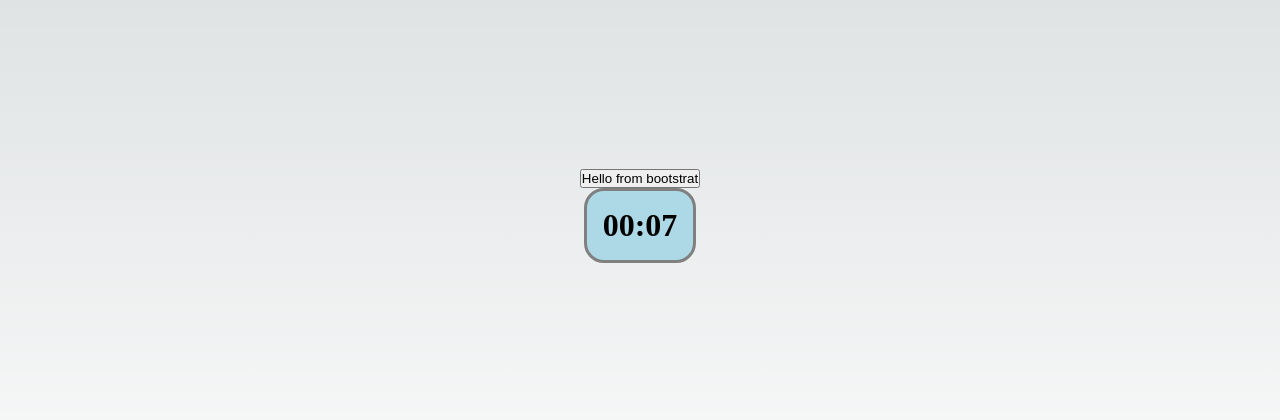
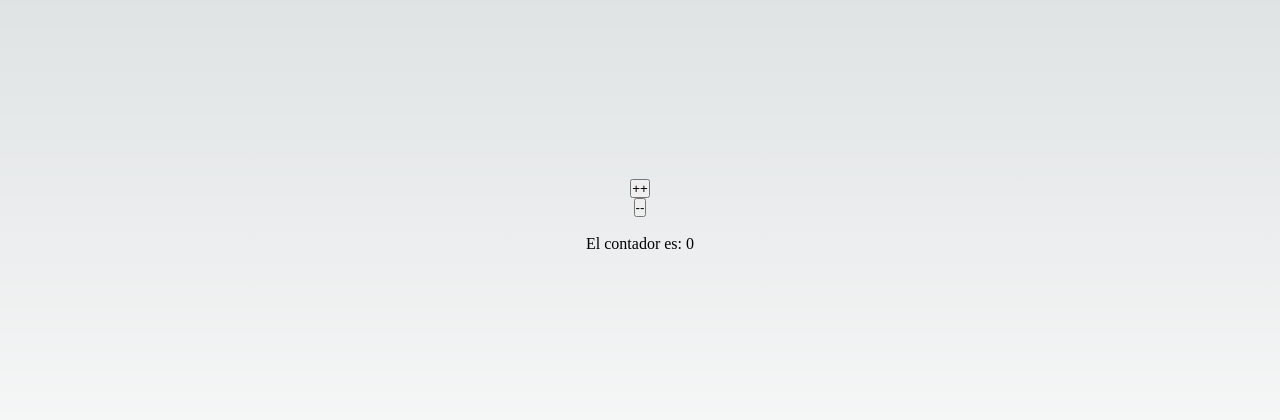
Before and after one commit to rambmario/frontend-react, a Next.js app in the folder proyecto001/: page / in a window 1280 px wide. Shown: the part 184-604 px from the top of the page. Built offline with nearby package versions, Linux system fonts and the light colour scheme.

Commit message:
eventos react

```diff
--- /dev/null
+++ b/proyecto001/src/componentes/buttons/button_plus.js
@@ -0,0 +1,37 @@
+import { Component } from "react";
+
+
+export default class ButtonPlus extends Component {
+    constructor(props) {
+        super(props)
+        this.state = { contador: 0 }
+    }
+
+    increment () {
+
+        this.setState({ contador: this.state.contador + 1 });
+    }
+
+    decrement() {
+        let counter = this.state.contador - 1
+        if ( counter <= 0 ) {
+            counter = 0
+        }
+        this.setState({ contador: counter });
+    }
+
+    render() {
+        return (
+            <>
+                <button onClick={ () => this.increment() }>
+                    ++
+                </button>
+                <button onClick={ () => this.decrement() }>
+                    --
+                </button>
+                <br></br>
+                <span> El contador es: {this.state.contador} </span>
+            </>
+        )
+    }
+}
--- /dev/null
+++ b/proyecto001/src/pages/404.js
@@ -0,0 +1,3 @@
+export default function Custom404() {
+    return <h1>404 - Page Not Found</h1>;
+  }
--- a/proyecto001/src/pages/index.js
+++ b/proyecto001/src/pages/index.js
@@ -1,13 +1,13 @@
 import Head from 'next/head'
-import Image from 'next/image'
+//import Image from 'next/image'
 import { Inter } from 'next/font/google'
 import styles from '@/styles/Home.module.css'
-import Card from '@/componentes/card'
-import Clock from '@/componentes/Clock'
-import data from '@/data/data.json'
-import Profile from '@/componentes/user/profile'
-
-import Reloj from '@/componentes/Reloj'
+//import Card from '@/componentes/card/card'
+//import Clock from '@/componentes/timer/Clock'
+//import data from '@/data/data.json'
+//import Profile from '@/componentes/user/profile'
+//import Reloj from '@/componentes/timer/Reloj'
+import ButtonPlus from '@/componentes/buttons/button_plus'
 
 const inter = Inter({ subsets: ['latin'] })
 
@@ -30,14 +30,7 @@ export default function Home() {
         <link rel="icon" href="/favicon.ico" />
       </Head>
       <main className={styles.main}>
-        <Profile></Profile>
-        <Reloj />
-
-        {
-          myData.map(element => (
-            <Card img={element.image} name={element.name} ></Card>
-          ))
-        }
+        <ButtonPlus></ButtonPlus>
       </main>
     </>
   )
```
Also changed, not shown: proyecto001/src/componentes/card/card.js (renamed from proyecto001/src/componentes/card.js), proyecto001/src/componentes/layout.js (added), proyecto001/src/componentes/timer/Clock.js (renamed from proyecto001/src/componentes/Clock.js), proyecto001/src/componentes/timer/Reloj.js (renamed from proyecto001/src/componentes/Reloj.js).
